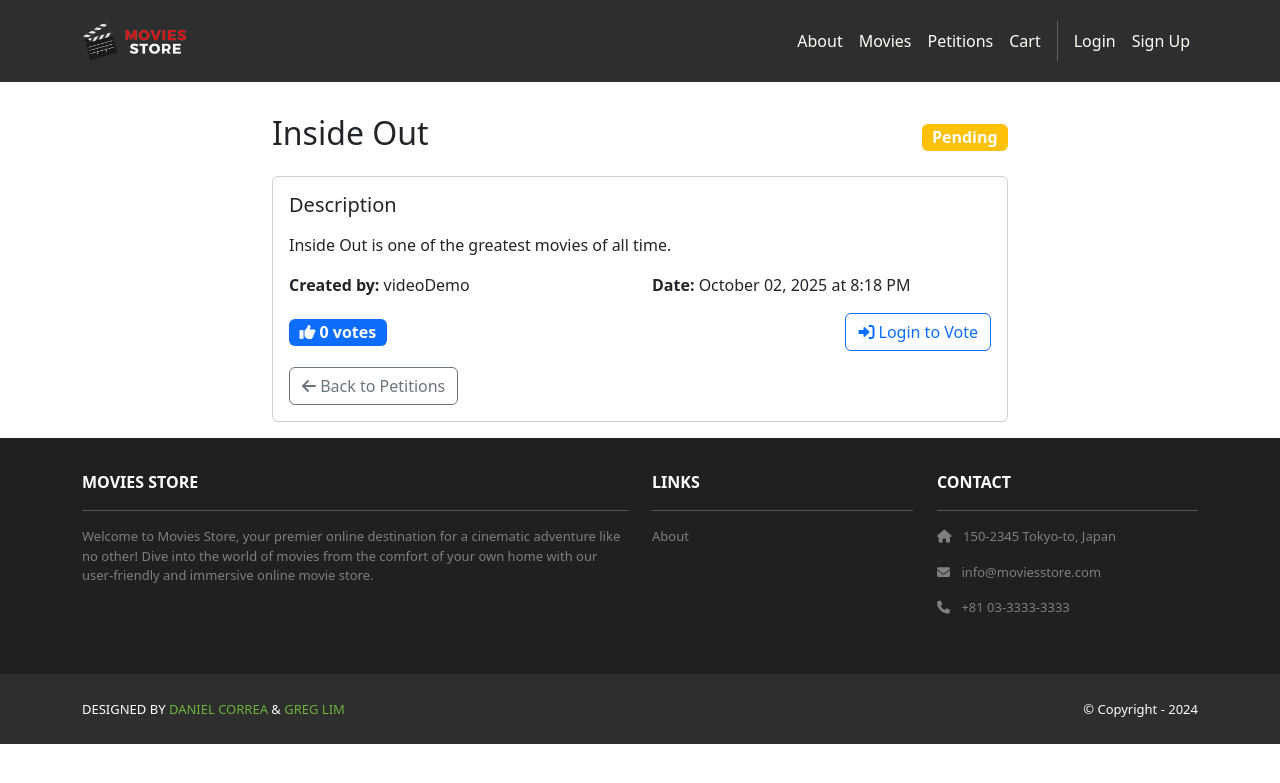
After one commit to DhruvVishalGupta/moviesstore, a Django app: page /movies/petitions/1/ in a window 1280 px wide. The commit adds this page. Shown: the top 783 px of the page. Run offline with Django 5.2, Linux system fonts and the light colour scheme; data comes from the database, SQL or seed files in the repository; both versions use the stored data as it was after the commit; data that the repository does not hold is empty; some libraries are stand-ins or nearby versions.

Commit message:
Petition page for practical remidiation

```diff
--- a/movies/models.py
+++ b/movies/models.py
@@ -20,3 +20,35 @@ class Review(models.Model):
 
     def __str__(self):
         return str(self.id) + ' - ' + self.movie.name
+
+class Petition(models.Model):
+    STATUS_CHOICES = [
+        ('pending', 'Pending'),
+        ('approved', 'Approved'),
+        ('rejected', 'Rejected'),
+    ]
+
+    id = models.AutoField(primary_key=True)
+    title = models.CharField(max_length=255)
+    description = models.TextField()
+    creator = models.ForeignKey(User, on_delete=models.CASCADE)
+    created_date = models.DateTimeField(auto_now_add=True)
+    status = models.CharField(max_length=20, choices=STATUS_CHOICES, default='pending')
+
+    def __str__(self):
+        return str(self.id) + ' - ' + self.title
+
+    def get_vote_count(self):
+        return self.petitionvote_set.count()
+
+class PetitionVote(models.Model):
+    id = models.AutoField(primary_key=True)
+    petition = models.ForeignKey(Petition, on_delete=models.CASCADE)
+    user = models.ForeignKey(User, on_delete=models.CASCADE)
+    created_date = models.DateTimeField(auto_now_add=True)
+
+    class Meta:
+        unique_together = ('petition', 'user')
+
+    def __str__(self):
+        return f"{self.user.username} voted for {self.petition.title}"
--- /dev/null
+++ b/movies/templates/movies/petition_detail.html
@@ -0,0 +1,107 @@
+{% extends 'base.html' %}
+{% block content %}
+<div class="p-3">
+  <div class="container">
+    <div class="row mt-3">
+      <div class="col-md-8 mx-auto">
+        <div class="d-flex justify-content-between align-items-center mb-3">
+          <h2>{{ template_data.petition.title }}</h2>
+          <span class="badge bg-{% if template_data.petition.status == 'pending' %}warning{% elif template_data.petition.status == 'approved' %}success{% else %}danger{% endif %} fs-6">
+            {{ template_data.petition.get_status_display }}
+          </span>
+        </div>
+
+        {% if messages %}
+        <div class="mb-3">
+          {% for message in messages %}
+          <div class="alert alert-{{ message.tags }} alert-dismissible fade show" role="alert">
+            {{ message }}
+            <button type="button" class="btn-close" data-bs-dismiss="alert" aria-label="Close"></button>
+          </div>
+          {% endfor %}
+        </div>
+        {% endif %}
+
+        <div class="card">
+          <div class="card-body">
+            <div class="mb-3">
+              <h5>Description</h5>
+              <p class="card-text">{{ template_data.petition.description|linebreaks }}</p>
+            </div>
+
+            <div class="row mb-3">
+              <div class="col-md-6">
+                <strong>Created by:</strong> {{ template_data.petition.creator.username }}
+              </div>
+              <div class="col-md-6">
+                <strong>Date:</strong> {{ template_data.petition.created_date|date:"F d, Y \a\t g:i A" }}
+              </div>
+            </div>
+
+            <div class="d-flex justify-content-between align-items-center mb-3">
+              <div>
+                <span class="badge bg-primary fs-6">
+                  <i class="fas fa-thumbs-up"></i> {{ template_data.vote_count }} vote{{ template_data.vote_count|pluralize }}
+                </span>
+              </div>
+
+              {% if user.is_authenticated %}
+                {% if template_data.user_has_voted %}
+                  <a href="{% url 'movies.remove_vote' id=template_data.petition.id %}" class="btn btn-outline-danger">
+                    <i class="fas fa-thumbs-down"></i> Remove Vote
+                  </a>
+                {% else %}
+                  <a href="{% url 'movies.vote_petition' id=template_data.petition.id %}" class="btn bg-dark text-white">
+                    <i class="fas fa-thumbs-up"></i> Vote for this Movie
+                  </a>
+                {% endif %}
+              {% else %}
+                <a href="{% url 'accounts.login' %}" class="btn btn-outline-primary">
+                  <i class="fas fa-sign-in-alt"></i> Login to Vote
+                </a>
+              {% endif %}
+            </div>
+
+            <div class="d-flex justify-content-between">
+              <a href="{% url 'movies.petitions' %}" class="btn btn-outline-secondary">
+                <i class="fas fa-arrow-left"></i> Back to Petitions
+              </a>
+
+              {% if template_data.petition.creator == user %}
+                <div class="text-muted">
+                  <small><i class="fas fa-user"></i> You created this petition</small>
+                </div>
+              {% endif %}
+            </div>
+          </div>
+        </div>
+
+        {% if template_data.votes %}
+        <div class="card mt-4">
+          <div class="card-header">
+            <h5 class="mb-0">
+              <i class="fas fa-users"></i> Voters ({{ template_data.vote_count }})
+            </h5>
+          </div>
+          <div class="card-body">
+            <div class="row">
+              {% for vote in template_data.votes %}
+              <div class="col-md-6 col-lg-4 mb-2">
+                <div class="d-flex align-items-center">
+                  <i class="fas fa-user-circle me-2 text-primary"></i>
+                  <div>
+                    <strong>{{ vote.user.username }}</strong><br>
+                    <small class="text-muted">{{ vote.created_date|date:"M d, Y" }}</small>
+                  </div>
+                </div>
+              </div>
+              {% endfor %}
+            </div>
+          </div>
+        </div>
+        {% endif %}
+      </div>
+    </div>
+  </div>
+</div>
+{% endblock content %}
--- a/movies/urls.py
+++ b/movies/urls.py
@@ -7,4 +7,9 @@ urlpatterns = [
     path('<int:id>/review/create/', views.create_review, name='movies.create_review'),
     path('<int:id>/review/<int:review_id>/edit/', views.edit_review, name='movies.edit_review'),
     path('<int:id>/review/<int:review_id>/delete/', views.delete_review, name='movies.delete_review'),
+    path('petitions/', views.petitions, name='movies.petitions'),
+    path('petitions/create/', views.create_petition, name='movies.create_petition'),
+    path('petitions/<int:id>/', views.petition_detail, name='movies.petition_detail'),
+    path('petitions/<int:id>/vote/', views.vote_petition, name='movies.vote_petition'),
+    path('petitions/<int:id>/remove-vote/', views.remove_vote, name='movies.remove_vote'),
 ]
--- a/movies/views.py
+++ b/movies/views.py
@@ -1,6 +1,7 @@
 from django.shortcuts import render, redirect, get_object_or_404
-from .models import Movie, Review
+from .models import Movie, Review, Petition, PetitionVote
 from django.contrib.auth.decorators import login_required
+from django.contrib import messages
 
 def index(request):
     search_term = request.GET.get('search')
@@ -61,3 +62,78 @@ def delete_review(request, id, review_id):
     review = get_object_or_404(Review, id=review_id, user=request.user)
     review.delete()
     return redirect('movies.show', id=id)
+
+def petitions(request):
+    petitions = Petition.objects.all().order_by('-created_date')
+
+    template_data = {}
+    template_data['title'] = 'Movie Petitions'
+    template_data['petitions'] = petitions
+    return render(request, 'movies/petitions.html', {'template_data': template_data})
+
+@login_required
+def create_petition(request):
+    template_data = {}
+    template_data['title'] = 'Create Movie Petition'
+
+    if request.method == 'GET':
+        return render(request, 'movies/create_petition.html', {'template_data': template_data})
+    elif request.method == 'POST':
+        title = request.POST.get('title', '').strip()
+        description = request.POST.get('description', '').strip()
+
+        if title and description:
+            petition = Petition()
+            petition.title = title
+            petition.description = description
+            petition.creator = request.user
+            petition.save()
+            messages.success(request, 'Your petition has been created successfully!')
+            return redirect('movies.petitions')
+        else:
+            messages.error(request, 'Please fill in both title and description.')
+            return render(request, 'movies/create_petition.html', {'template_data': template_data})
+
+def petition_detail(request, id):
+    petition = get_object_or_404(Petition, id=id)
+    votes = PetitionVote.objects.filter(petition=petition)
+    user_has_voted = False
+
+    if request.user.is_authenticated:
+        user_has_voted = PetitionVote.objects.filter(petition=petition, user=request.user).exists()
+
+    template_data = {}
+    template_data['title'] = petition.title
+    template_data['petition'] = petition
+    template_data['votes'] = votes
+    template_data['user_has_voted'] = user_has_voted
+    template_data['vote_count'] = petition.get_vote_count()
+    return render(request, 'movies/petition_detail.html', {'template_data': template_data})
+
+@login_required
+def vote_petition(request, id):
+    petition = get_object_or_404(Petition, id=id)
+
+    # Check if user already voted
+    existing_vote = PetitionVote.objects.filter(petition=petition, user=request.user)
+    if existing_vote.exists():
+        messages.warning(request, 'You have already voted for this petition.')
+        return redirect('movies.petition_detail', id=id)
+
+    # Create new vote
+    vote = PetitionVote()
+    vote.petition = petition
+    vote.user = request.user
+    vote.save()
+
+    messages.success(request, 'Your vote has been recorded!')
+    return redirect('movies.petition_detail', id=id)
+
+@login_required
+def remove_vote(request, id):
+    petition = get_object_or_404(Petition, id=id)
+    vote = get_object_or_404(PetitionVote, petition=petition, user=request.user)
+    vote.delete()
+
+    messages.success(request, 'Your vote has been removed.')
+    return redirect('movies.petition_detail', id=id)
--- a/moviesstore/templates/base.html
+++ b/moviesstore/templates/base.html
@@ -26,6 +26,7 @@
           <div class="navbar-nav ms-auto navbar-ml">
             <a class="nav-link" href="{% url 'home.about' %}">About</a>
             <a class="nav-link" href="{% url 'movies.index' %}">Movies</a>
+            <a class="nav-link" href="{% url 'movies.petitions' %}">Petitions</a>
             <a class="nav-link" href="{% url 'cart.index' %}">Cart</a>
             <div class="vr bg-white mx-2 d-none d-lg-block"></div>
             {% if user.is_authenticated %}
```
Also changed, not shown: movies/templates/movies/create_petition.html (added, +66 -0 lines), movies/templates/movies/petitions.html (added, +80 -0 lines), db.sqlite3, movies/migrations/0003_petition_petitionvote.py (added).
